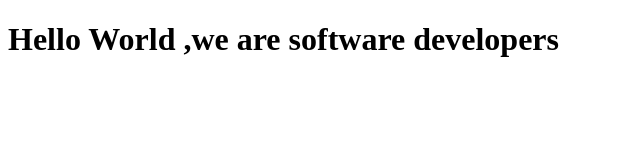
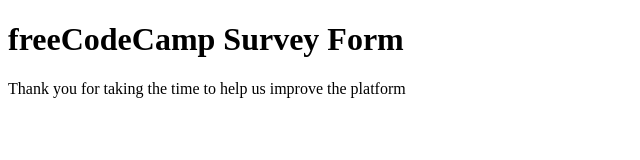
Before and after one commit to ausiemass/santiago-austin, a plain HTML site: page index.html in a window 1280 px wide. Shown: the whole page, without its empty margins (0-640 px from the left). Drawn offline with Linux system fonts and the light colour scheme.

Commit message:
steps 1 and 2

```diff
--- a/index.html
+++ b/index.html
@@ -7,6 +7,11 @@
   </head>
 
   <body>
+    <h1 id="title">freeCodeCamp Survey Form</h1>
+    <p id="description">
+      Thank you for taking the time to help us improve the platform
+    </p>
+
     <script src="https://cdn.freecodecamp.org/testable-projects-fcc/v1/bundle.js"></script>
 
     <!--
@@ -22,6 +27,5 @@
 
     -->
     <script src="js/index.js"></script>
-    <h1>Hello World ,we are software developers</h1>
   </body>
 </html>
```
